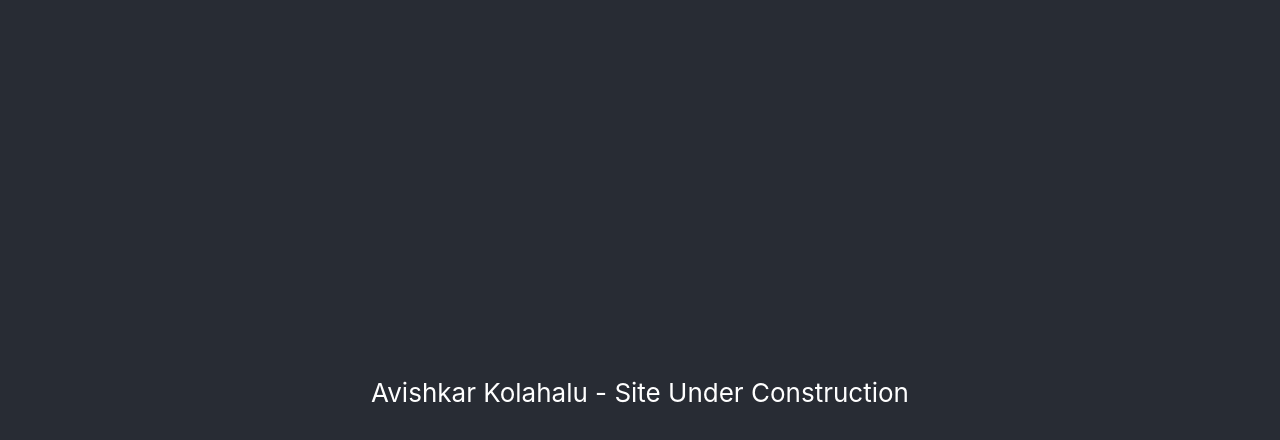
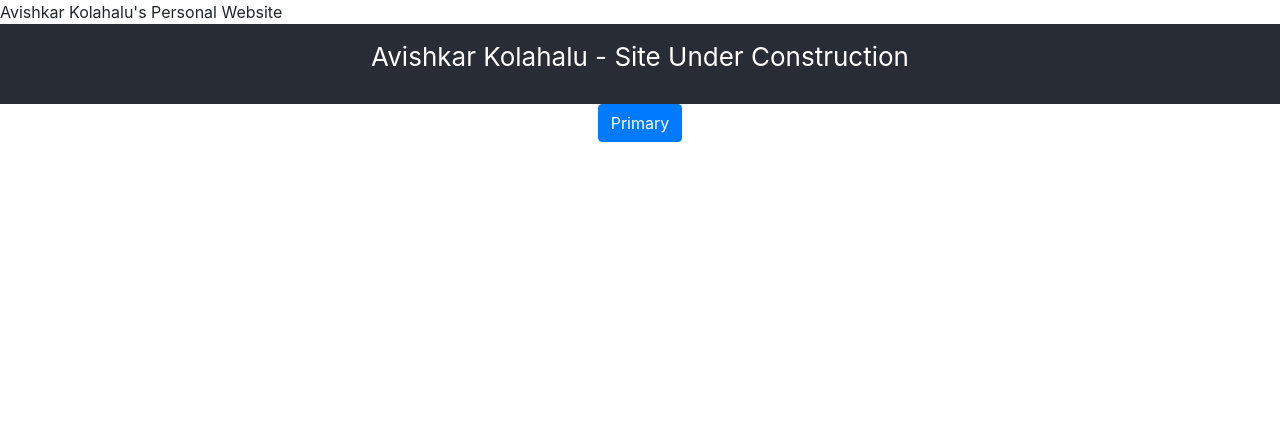
Before and after one commit to avikola/avikola.com, a React (Create React App) app: page / in a window 1280 px wide. Shown: the top 440 px of the page. Built offline with nearby package versions, Linux system fonts and the light colour scheme.

Commit message:
metadata update

```diff
--- a/package.json
+++ b/package.json
@@ -11,6 +11,7 @@
 		"lint-staged": "^9.5.0",
 		"prettier": "^1.19.1",
 		"react": "^16.12.0",
+		"react-bootstrap": "^1.0.0-beta.16",
 		"react-dom": "^16.12.0",
 		"react-scripts": "3.3.0"
 	},
--- a/public/index.html
+++ b/public/index.html
@@ -5,6 +5,9 @@
 	<meta charset="utf-8" />
 	<meta name="viewport" content="width=device-width, initial-scale=1" />
 	<meta name="theme-color" content="#000000" />
+
+	<title>Avishkar Kolahalu // Software Engineer</title>
+	<description>Avishkar Kolahalu's Personal Website</description>
 
 	<!-- generics -->
 	<link rel="icon" href="%PUBLIC_URL%/img/favicons/favicon-32.png" sizes="32x32" />
@@ -33,7 +36,6 @@
     -->
 	<link rel="manifest" href="%PUBLIC_URL%/manifest.json" />
 
-	<title>Avishkar Kolahalu // Software Engineer</title>
 </head>
 
 <body>
--- a/src/App.css
+++ b/src/App.css
@@ -15,7 +15,7 @@
 
 .App-header {
   background-color: #282c34;
-  min-height: 100vh;
+  min-height: 10vh;
   display: flex;
   flex-direction: column;
   align-items: center;
--- a/src/App.js
+++ b/src/App.js
@@ -1,5 +1,6 @@
 import React from "react";
 import "./App.css";
+import Button from "react-bootstrap/Button";
 
 function App() {
   return (
@@ -7,6 +8,7 @@ function App() {
       <header className="App-header">
         <p>Avishkar Kolahalu - Site Under Construction</p>
       </header>
+      <Button variant="primary">Primary</Button>
     </div>
   );
 }
```
Also changed, not shown: 1 other file (tests, documents, lock files or other folders).
